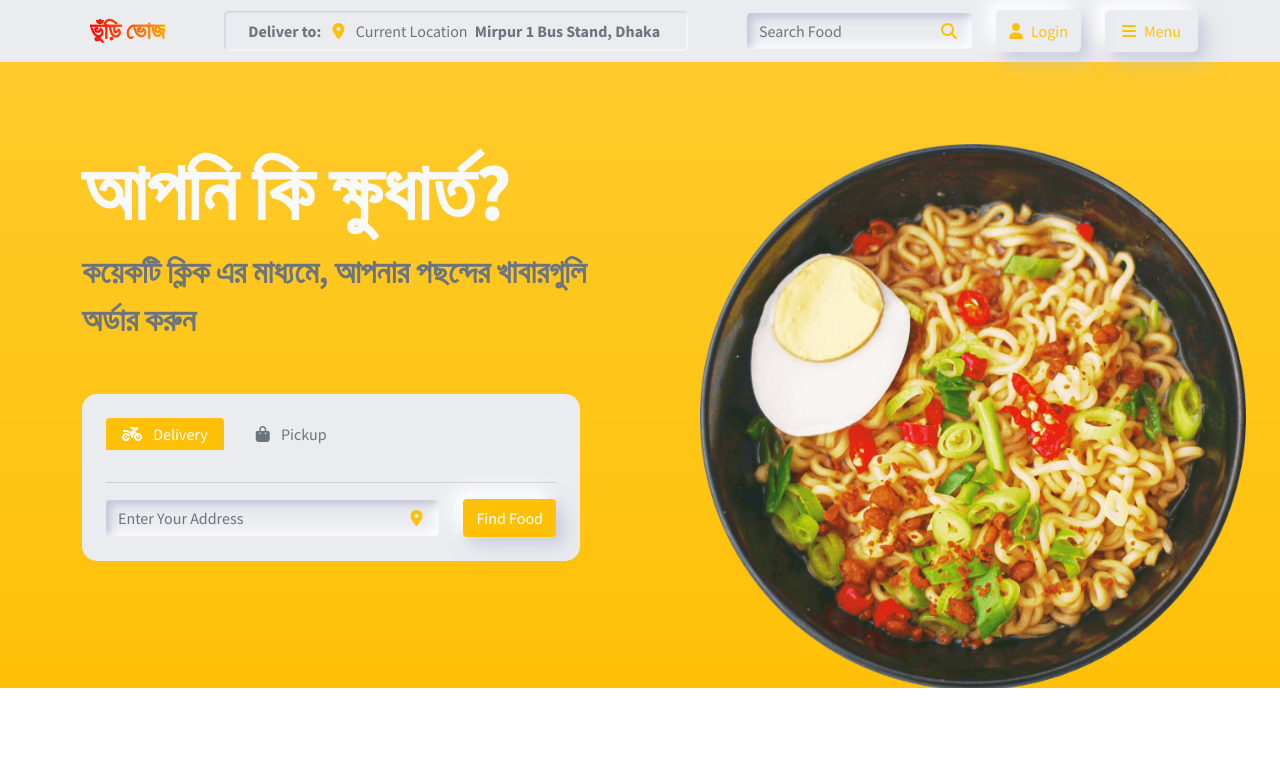
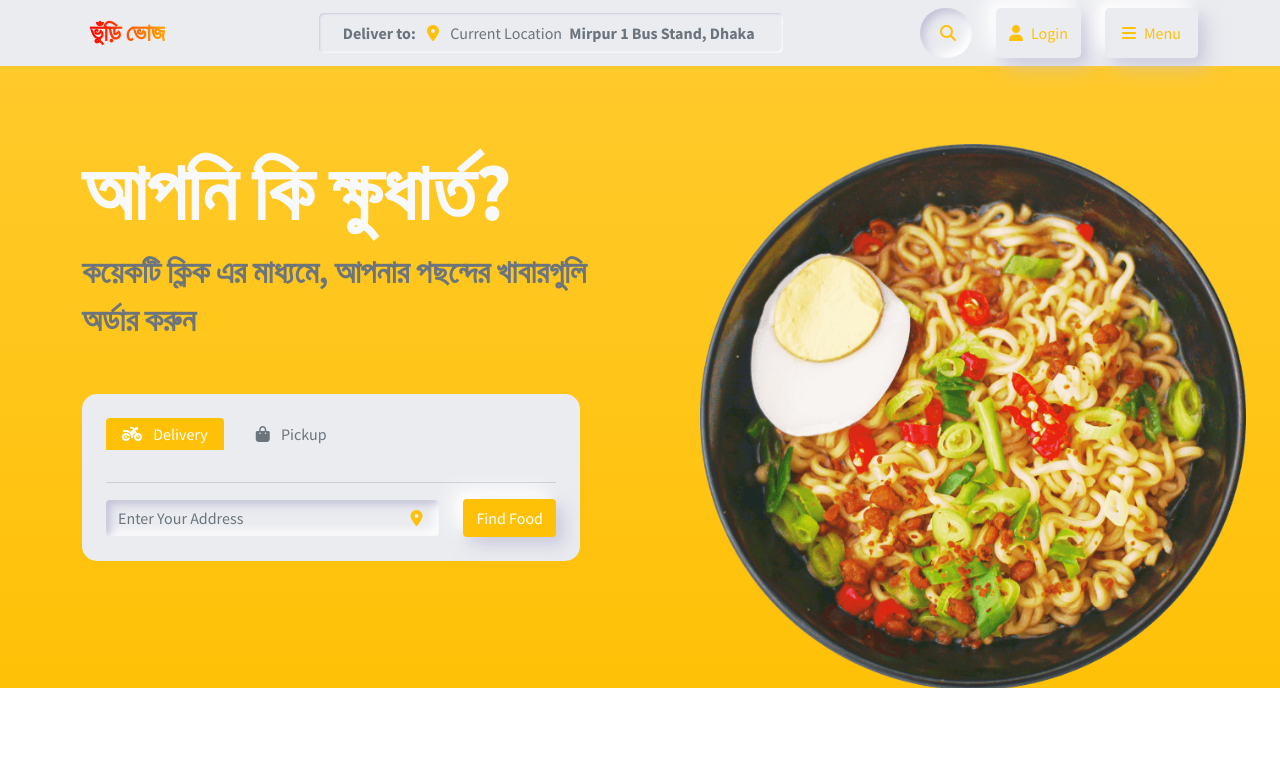
Before and after one commit to arakibulislam/vuri-voj-bootstrap, a plain HTML site: page index.html in a window 1280 px wide. Shown: the top 781 px of the page. Drawn offline with nearby package versions, Linux system fonts and the light colour scheme; files whose address does not match are found by name.

Commit message:
search bar

```diff
--- a/index.html
+++ b/index.html
@@ -71,11 +71,17 @@
                     </div> -->
 
                     <form
-                        class="d-lg-flex d-md-flex  mt-4 mb-3 mb-lg-0 mt-lg-0 ms-lg-auto ms-xl-0 justify-content-center">
-                        <div class="d-flex align-items-center rounded-3 ps-3 position-relative">
+                        class="d-lg-flex d-md-flex  mt-4 mb-3 mb-lg-0 mt-lg-0 ms-lg-auto ms-xl-0 justify-content-center ">
+                        <!-- <div class="d-flex align-items-center rounded-3 ps-3 position-relative">
                             <input class=" form-control bg-coustom coustom-shadow-1  border-0 " type="search"
                                 placeholder="Search Food" aria-label="Search" />
                             <i class="fas fa-search text-warning position-absolute" style="right:15px;"></i>
+                        </div> -->
+                        <div class="d-flex justify-content-center ">
+                            <div class="searchbar rounded-pill coustom-shadow-1 d-flex align-items-center p-1">
+                                <input class="search_input text-white border-0" type="text" name="" placeholder="Search...">
+                                <a href="#" class="search_icon d-flex justify-content-center align-items-center rounded-circle text-warning"><i class="fas fa-search"></i></a>
+                            </div>
                         </div>
                         <div class="nav-item d-flex justify-content-center">
                             <button
--- a/style.css
+++ b/style.css
@@ -113,12 +113,16 @@ transition: .5s;
     color: orange !important;
     cursor: pointer;
 }
-footer{
-    background: #303234;
-}
-@media only screen and (max-width:997px) {
+
+@media only screen and (max-width: 992px) {
     .coustom-height{
         height: 100% !important;
+    }
+
+    .searchbar{
+          box-shadow: inset -2px -2px 4px rgba(255, 255, 255, 0.5), inset 2px 2px 4px rgba(170, 170, 204, 0.25), inset 5px 5px 10px rgba(170, 170, 204, 0.5), inset -5px -5px 10px #FFFFFF;
+          width: 200px;
+
     }
 
 }
@@ -199,3 +203,24 @@ footer{
         visibility: visible;
     }
 }
+
+    .search_input{
+    background: none;
+    outline: none;
+    width: 0;
+    line-height: 40px;
+    transition: width 0.4s linear;
+    }
+
+    .searchbar:hover > .search_input{
+    width: 200px;
+    padding-left: 15px;
+    transition: width 0.4s linear;
+    }
+
+
+    .search_icon{
+    width: 40px;
+    color:white;
+    text-decoration:none;
+    }
```
